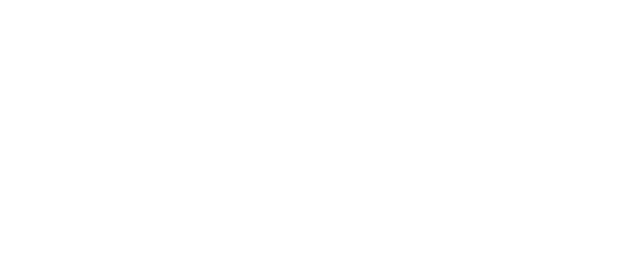
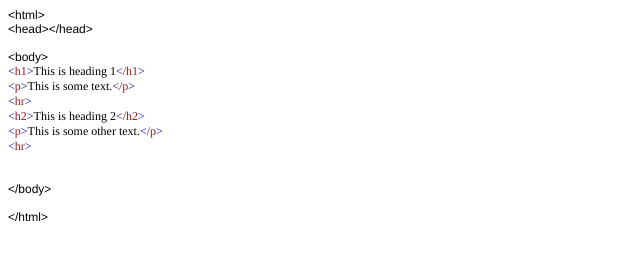
Before and after one commit to BBSeif/gitrep, a plain HTML site: page index.html in a window 1280 px wide. Shown: the whole page, without its empty margins (0-640 px from the left). Drawn offline with Linux system fonts and the light colour scheme.

Commit message:
add some html

```diff
--- a/index.html
+++ b/index.html
@@ -1 +1,36 @@
-<html></html>
+<!DOCTYPE html PUBLIC "-//W3C//DTD HTML 4.01//EN" "http://www.w3.org/TR/html4/strict.dtd">
+<html>
+<head>
+  <meta http-equiv="Content-Type" content="text/html; charset=utf-8">
+  <meta http-equiv="Content-Style-Type" content="text/css">
+  <title></title>
+  <meta name="Generator" content="Cocoa HTML Writer">
+  <meta name="CocoaVersion" content="2113.6">
+  <style type="text/css">
+    p.p1 {margin: 0.0px 0.0px 0.0px 0.0px; font: 12.0px Helvetica}
+    p.p2 {margin: 0.0px 0.0px 0.0px 0.0px; font: 12.0px Helvetica; min-height: 14.0px}
+    p.p3 {margin: 0.0px 0.0px 0.0px 0.0px; font: 12.0px Times; -webkit-text-stroke: #000000}
+    p.p4 {margin: 0.0px 0.0px 0.0px 0.0px; font: 12.0px Times; color: #921a20; -webkit-text-stroke: #921a20}
+    span.s1 {font-kerning: none; color: #0000c2; -webkit-text-stroke: 0px #0000c2}
+    span.s2 {font-kerning: none; color: #921a20; -webkit-text-stroke: 0px #921a20}
+    span.s3 {font-kerning: none}
+  </style>
+</head>
+<body>
+<p class="p1">&lt;html&gt;</p>
+<p class="p1">&lt;head&gt;&lt;/head&gt;</p>
+<p class="p2"><br></p>
+<p class="p1">&lt;body&gt;</p>
+<p class="p3"><span class="s1">&lt;</span><span class="s2">h1</span><span class="s1">&gt;</span><span class="s3">This is heading 1</span><span class="s1">&lt;</span><span class="s2">/h1</span><span class="s1">&gt;</span></p>
+<p class="p3"><span class="s1">&lt;</span><span class="s2">p</span><span class="s1">&gt;</span><span class="s3">This is some text.</span><span class="s1">&lt;</span><span class="s2">/p</span><span class="s1">&gt;</span></p>
+<p class="p4"><span class="s1">&lt;</span><span class="s3">hr</span><span class="s1">&gt;</span></p>
+<p class="p3"><span class="s1">&lt;</span><span class="s2">h2</span><span class="s1">&gt;</span><span class="s3">This is heading 2</span><span class="s1">&lt;</span><span class="s2">/h2</span><span class="s1">&gt;</span></p>
+<p class="p3"><span class="s1">&lt;</span><span class="s2">p</span><span class="s1">&gt;</span><span class="s3">This is some other text.</span><span class="s1">&lt;</span><span class="s2">/p</span><span class="s1">&gt;</span></p>
+<p class="p4"><span class="s1">&lt;</span><span class="s3">hr</span><span class="s1">&gt;</span></p>
+<p class="p2"><br></p>
+<p class="p2"><br></p>
+<p class="p1">&lt;/body&gt;</p>
+<p class="p2"><br></p>
+<p class="p1">&lt;/html&gt;</p>
+</body>
+</html>
```
